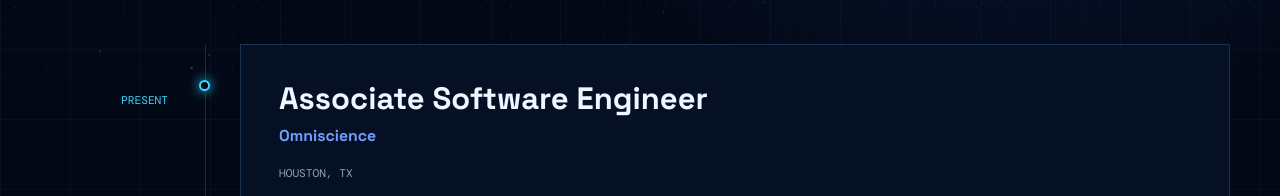
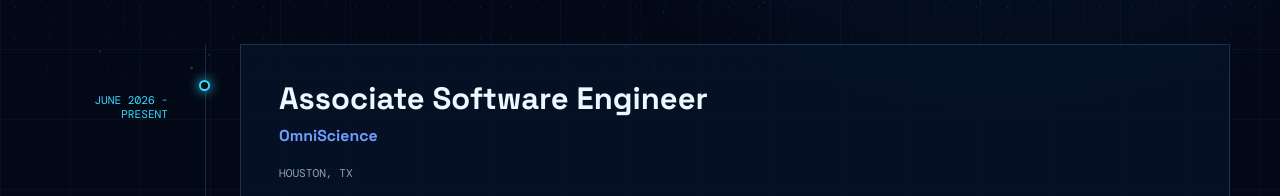
Before and after one commit to meaghanramlakhan8/PersonalCodingPortfolio, a React (Create React App) app: page /work in a window 1280 px wide. Shown: the part 721-917 px from the top of the page. Built offline with nearby package versions, Linux system fonts and the light colour scheme; a web font is replaced by a local one.

Commit message:
last commit hopefully

```diff
--- a/src/Work.js
+++ b/src/Work.js
@@ -4,9 +4,9 @@
 const workExperiences = [
   {
     role: 'Associate Software Engineer',
-    company: 'Omniscience',
+    company: 'OmniScience',
     location: 'Houston, TX',
-    duration: 'Present',
+    duration: 'June 2026 - Present',
     responsibilities: [
       'Build software that ingests and processes complex clinical data for downstream platform use.',
       'Collaborate with engineers across the data platform to improve system reliability, code clarity, and long-term maintainability.',
```
